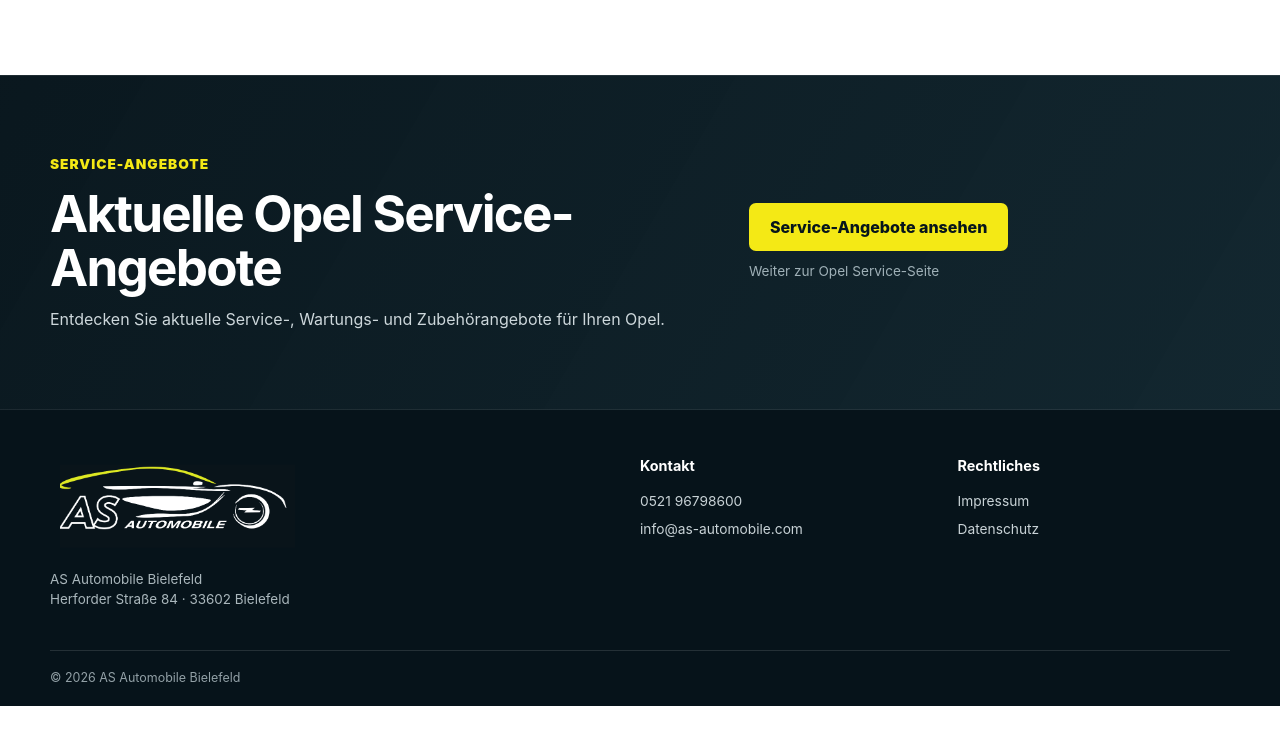
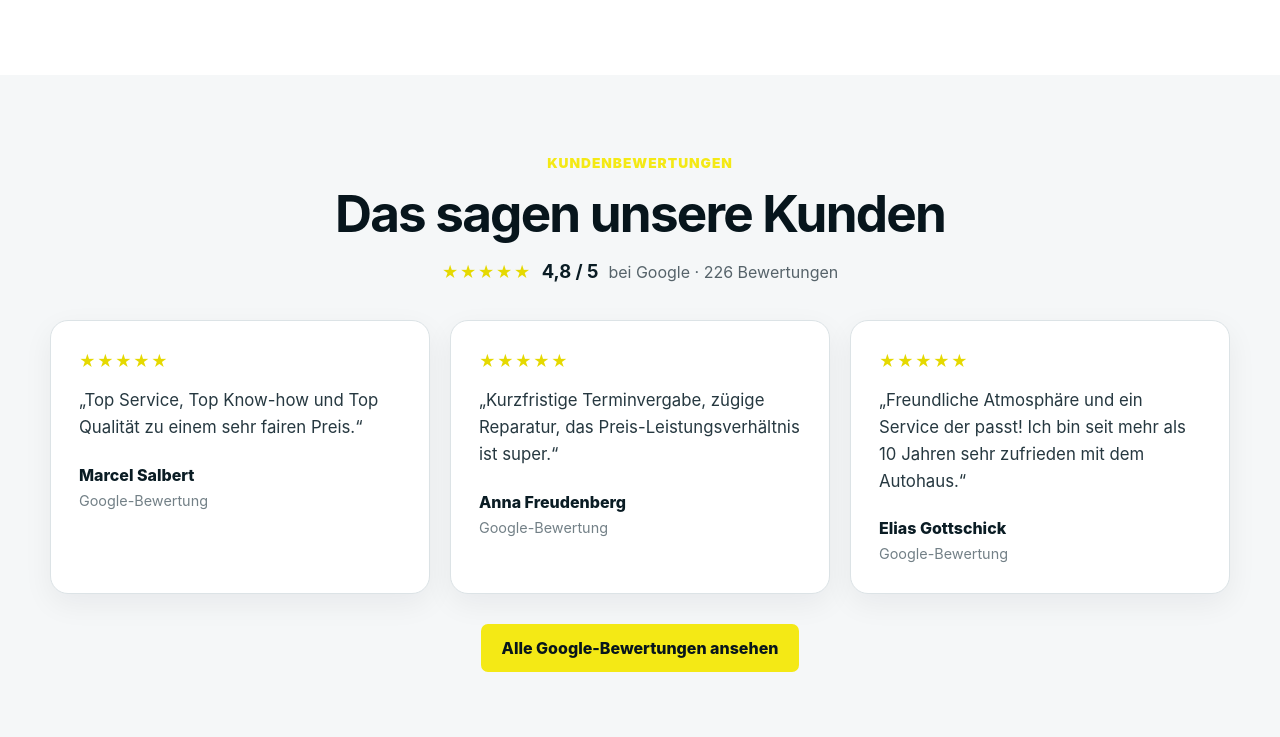
Before and after one commit to 4zhfgjk9zb-dev/AS-Automobile-Bielefeld.de, a website: page index.html in a window 1280 px wide. Shown: the part 4523-5260 px from the top of the page. Before the commit the page ends 5229 px from the top, so only its background shows below. Drawn offline with Linux system fonts and the light colour scheme; no server answers.

Commit message:
Add files via upload

```diff
--- a/index.html
+++ b/index.html
@@ -322,7 +322,24 @@
   </main>
 
 
-    <section id="service-angebote" class="section service-offers-section" aria-labelledby="service-offers-title">
+
+<section id="kundenbewertungen" class="section reviews-section">
+<div class="container">
+<div class="reviews-head">
+<p class="eyebrow">KUNDENBEWERTUNGEN</p>
+<h2>Das sagen unsere Kunden</h2>
+<div class="reviews-score"><span class="reviews-stars">★★★★★</span><strong>4,8 / 5</strong><span>bei Google · 226 Bewertungen</span></div>
+</div>
+<div class="reviews-grid">
+<article class="review-card"><div class="review-card-stars">★★★★★</div><blockquote>„Top Service, Top Know-how und Top Qualität zu einem sehr fairen Preis.“</blockquote><p class="review-author">Marcel Salbert</p><p class="review-source">Google-Bewertung</p></article>
+<article class="review-card"><div class="review-card-stars">★★★★★</div><blockquote>„Kurzfristige Terminvergabe, zügige Reparatur, das Preis-Leistungsverhältnis ist super.“</blockquote><p class="review-author">Anna Freudenberg</p><p class="review-source">Google-Bewertung</p></article>
+<article class="review-card"><div class="review-card-stars">★★★★★</div><blockquote>„Freundliche Atmosphäre und ein Service der passt! Ich bin seit mehr als 10 Jahren sehr zufrieden mit dem Autohaus.“</blockquote><p class="review-author">Elias Gottschick</p><p class="review-source">Google-Bewertung</p></article>
+</div>
+<div class="reviews-actions"><a class="btn btn-primary" href="https://www.google.com/maps/search/?api=1&query=Opel+AS+Automobile+Herforder+Str.+84+33602+Bielefeld" target="_blank" rel="noopener noreferrer">Alle Google-Bewertungen ansehen</a></div>
+</div>
+</section>
+
+<section id="service-angebote" class="section service-offers-section" aria-labelledby="service-offers-title">
       <div class="container service-offers-wrap">
         <div class="service-offers-copy">
           <p class="eyebrow">SERVICE-ANGEBOTE</p>
--- a/styles.css
+++ b/styles.css
@@ -623,3 +623,18 @@
     text-align:center;
   }
 }
+
+/* Kundenbewertungen */
+.reviews-section{background:#f5f7f8}
+.reviews-head{text-align:center;max-width:780px;margin:0 auto 34px}
+.reviews-head h2{margin:8px 0 18px;font-size:clamp(2rem,4vw,3.2rem);line-height:1.06;letter-spacing:-.035em}
+.reviews-score{display:flex;align-items:center;justify-content:center;gap:10px;flex-wrap:wrap;color:#56636a}
+.reviews-score strong{color:#0a1c24;font-size:1.15rem}
+.reviews-stars,.review-card-stars{color:#e5d900;letter-spacing:.08em}
+.reviews-grid{display:grid;grid-template-columns:repeat(3,1fr);gap:20px}
+.review-card{background:#fff;border:1px solid #dce3e6;border-radius:18px;padding:28px;box-shadow:0 10px 30px rgba(4,22,30,.06)}
+.review-card blockquote{margin:14px 0 22px;font-size:1.05rem;line-height:1.6;color:#263840}
+.review-author{margin:0;font-weight:800;color:#0a1c24}
+.review-source{margin:3px 0 0;color:#738087;font-size:.9rem}
+.reviews-actions{display:flex;justify-content:center;margin-top:30px}
+@media(max-width:760px){.reviews-grid{grid-template-columns:1fr}.review-card{padding:24px}.reviews-actions .btn{width:100%;text-align:center}}
```
